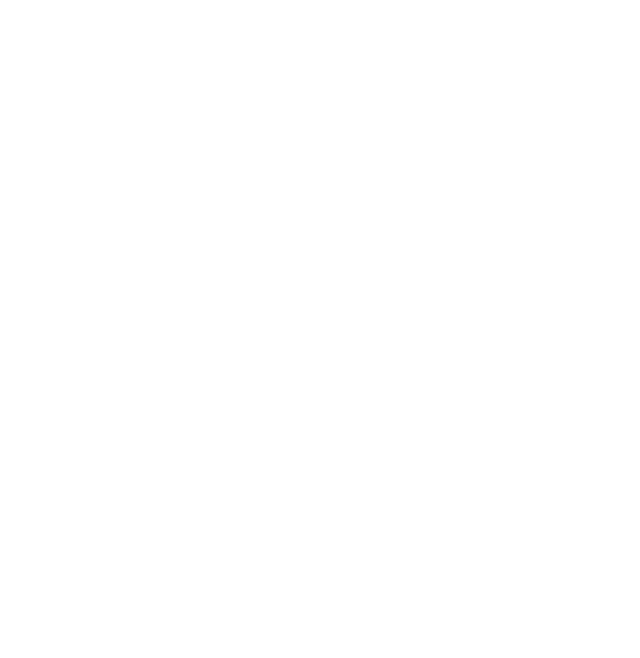
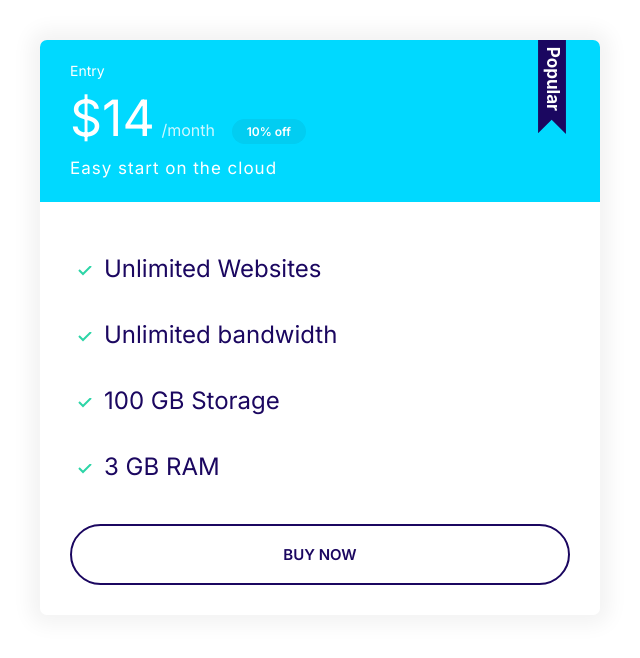
Before and after one commit to stath011/Moshify, a plain HTML site: page index.html in a window 1280 px wide. Shown: the whole page, without its empty margins (0-640 px from the left). Drawn offline with Linux system fonts and the light colour scheme.

Commit message:
Create plan--popular class to insert badge.

```diff
--- a/css/styles.css
+++ b/css/styles.css
@@ -330,6 +330,19 @@ a{
     margin-bottom: 2rem;
 }
 
+.plan--popular .card__header{
+    position: relative;
+}
+
+.plan--popular .card__header::before{
+    content: url(../images/popular.svg);
+    width: 40px;
+    display: inline-block;
+    position: absolute;
+    top: -6px;
+    right: 5%;
+}
+
 @media screen and (min-width: 1024px){
     .plan__name{
         font-size: 1.4rem;
--- a/index.html
+++ b/index.html
@@ -14,5 +14,30 @@
     <link rel="stylesheet" href="css/normalize.css" />
     <link rel="stylesheet" href="css/styles.css" />
   </head>
-  <body></body>
+  <body>
+    <div style="width: 50%; padding: 4rem">
+      <div class="plan plan--popular">
+        <div class="card card--secondary">
+          <header class="card__header">
+            <h3 class="plan__name">Entry</h3>
+            <span class="plan__price">$14</span>
+            <span class="plan__billing-cycle">/month</span>
+            <span class="badge badge--secondary badge--small">10% off</span>
+            <span class="plan__description">Easy start on the cloud</span>
+          </header>
+
+          <div class="card__body">
+            <ul class="list list--tick">
+              <li class="list__item">Unlimited Websites</li>
+              <li class="list__item">Unlimited bandwidth</li>
+              <li class="list__item">100 GB Storage</li>
+              <li class="list__item">3 GB RAM</li>
+            </ul>
+
+            <button class="btn btn--outline btn--block">Buy now</button>
+          </div>
+        </div>
+      </div>
+    </div>
+  </body>
 </html>
```
Also changed, not shown: images/popular.svg (added).
